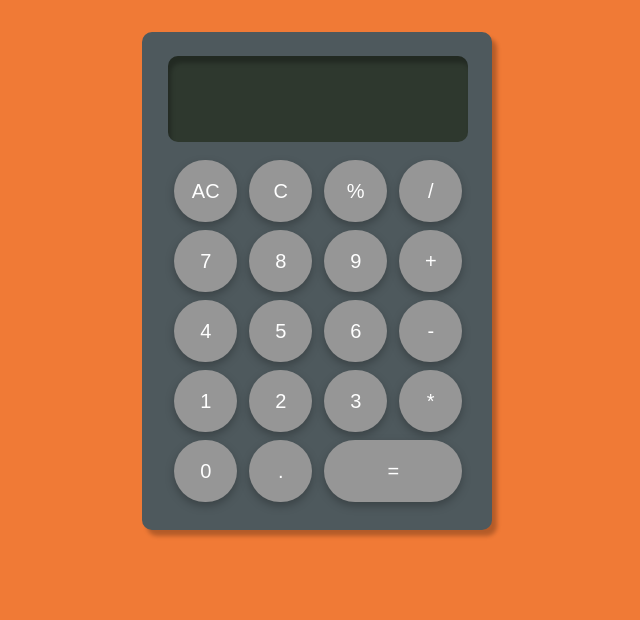
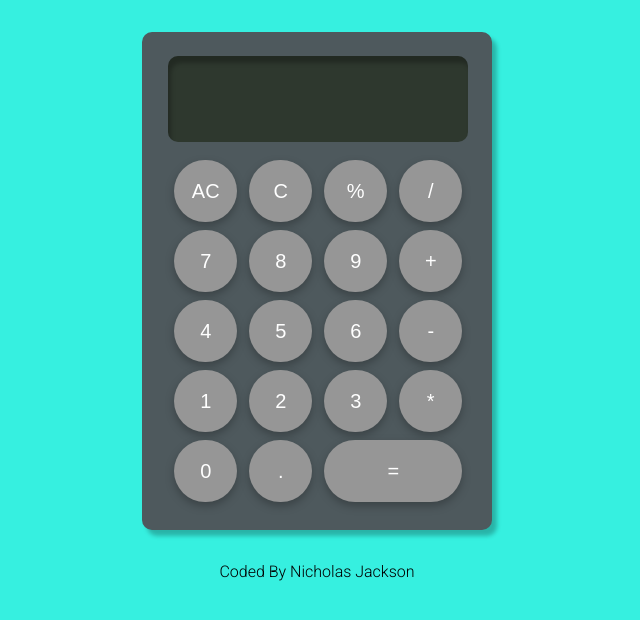
Before and after one commit to BlastChrome/Calculator, a plain HTML site: page index.html in a window 1280 px wide. Shown: the whole page, without its empty margins (323-963 px from the left). Drawn offline with Linux system fonts and the light colour scheme.

Commit message:
final touches

```diff
--- a/css/style.css
+++ b/css/style.css
@@ -15,7 +15,7 @@ html {
 }
 
 body {
-  background: rgb(240, 122, 54);
+  background: rgb(54, 240, 224);
 }
 
 .container {
@@ -101,3 +101,13 @@ button:hover {
 .submit {
   grid-column: 3 / 5;
 }
+
+footer {
+  text-align: center;
+  width: 100%;
+}
+a {
+  text-decoration: none;
+  color: black;
+  cursor: pointer;
+}
--- a/index.html
+++ b/index.html
@@ -44,6 +44,8 @@
             </div>
         </div>
     </div>
+    <footer><p>Coded By <a href="https://github.com/BlastChrome">Nicholas Jackson</a></p>
+    </footer>
 <!-- <script src="main/app.js"></script>  -->
 <script src="main/appTest.js"></script>
 </body>
```
